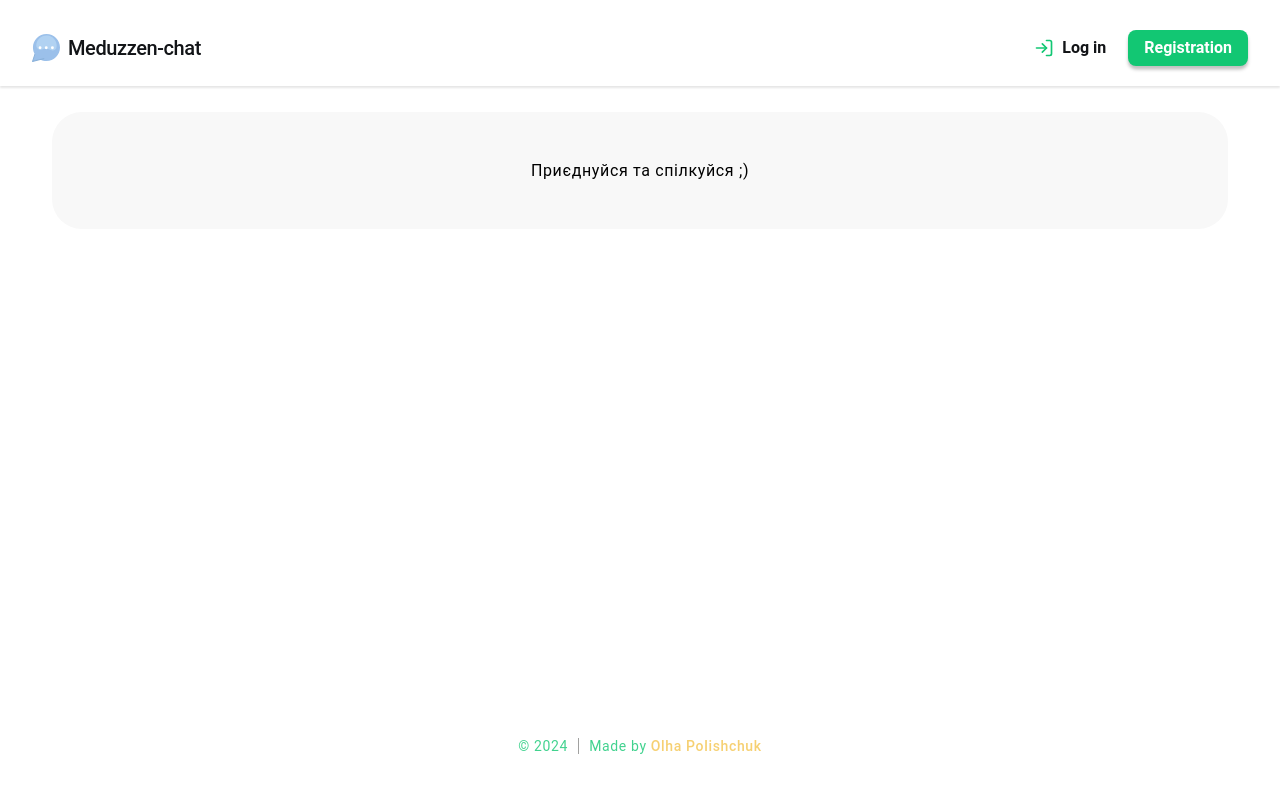
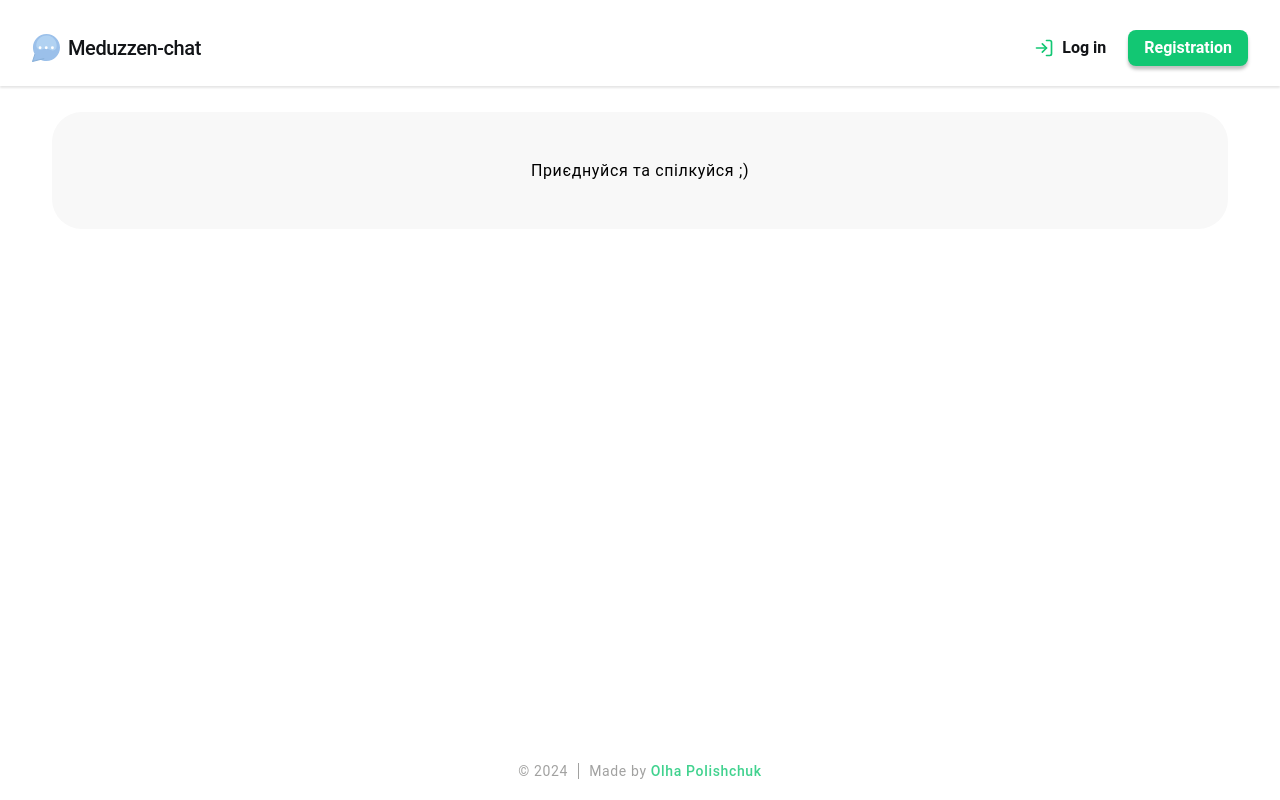
Before and after one commit to Polaolka/Meduzzen-test-front, a React (Create React App) app: page /Meduzzen-test-front/chat/1 in a window 1280 px wide. Built offline with nearby package versions, Linux system fonts and the light colour scheme; no server answers.

Commit message:
add styles and toast

```diff
--- a/src/components/App/App.tsx
+++ b/src/components/App/App.tsx
@@ -2,6 +2,7 @@
 import React, { lazy, useEffect } from 'react';
 import { useDispatch, useSelector } from 'react-redux';
 import { Route, Routes } from 'react-router-dom';
+import { Toaster } from "react-hot-toast";
 
 import { AppStyled } from './App.styled';
 import SharedLayout from '../SharedLayout/SharedLayout';
@@ -24,6 +25,7 @@ const App: React.FC = () => {
   }, [dispatch]);
 
   return (
+    <>
     <AppStyled>
       <Routes>
         <Route path="/" element={<SharedLayout />}>
@@ -36,6 +38,21 @@ const App: React.FC = () => {
         </Route>
       </Routes>
     </AppStyled>
+          <Toaster
+          position="top-center"
+          reverseOrder={false}
+          gutter={8}
+          containerClassName=""
+          containerStyle={{}}
+          toastOptions={{
+            duration: 4000,
+            style: {
+              background: "#fff",
+              color: "#363636",
+            },
+          }}
+        />
+        </>
   );
 };
 
--- a/src/components/Chat/Chat.styled.tsx
+++ b/src/components/Chat/Chat.styled.tsx
@@ -6,5 +6,5 @@ export const UsersStyled = styled.div`
   align-items: center;
   display: flex;
   flex-direction: column;
-  gap: 32px;
+  gap: 12px;
 `;
--- a/src/components/Footer/Footer.styled.tsx
+++ b/src/components/Footer/Footer.styled.tsx
@@ -4,8 +4,8 @@ import { colors } from "../../constants/index";
 import { transition } from "../../helpers/mixins";
 
 export const FooterStyled = styled.footer`
-  padding-top: 45px;
-  padding-bottom: 45px;
+  padding-top: 20px;
+  padding-bottom: 20px;
   position: relative;
 
   & ul {
@@ -27,7 +27,7 @@ export const FooterStyled = styled.footer`
     font-size: 14px;
     display: flex;
     align-items: center;
-    color: ${colors.colorGreen};
+    color: ${colors.colorLigthText};
 
     &:not(:last-child) {
       @media screen and (min-width: ${mediaSizes.tablet}) {
@@ -38,7 +38,7 @@ export const FooterStyled = styled.footer`
   }
 
   & .name {
-    color: ${colors.colorOrange};
+    color: ${colors.colorGreen};
     cursor: pointer;
     font-weight: 500;
     ${transition("color")}
--- a/src/components/Form/Form.styled.tsx
+++ b/src/components/Form/Form.styled.tsx
@@ -16,8 +16,9 @@ export const Caption = styled.p`
   &.sendMessage {
     margin-bottom: 4px;
   margin-right: 4px;
-  font-size: 20px;
+  font-size: 12px;
   font-weight: 500;
+  color: ${colors.colorLightBorder}
   }
 `;
 
--- a/src/components/Header/Header.tsx
+++ b/src/components/Header/Header.tsx
@@ -14,7 +14,6 @@ import Container from "../Container/Container";
 
 import { RegisterForm } from "../RegisterForm/RegisterForm";
 import Modal from "../Modal/Modal";
-import { selectUserName } from "../../redux/auth/selectors";
 import { logOut } from "../../redux/auth/authOperations";
 import LoginForm from "../LoginForm/LoginForm";
 import RootState from "../../redux/RootState";
@@ -23,7 +22,7 @@ import Logo from "../Logo/Logo";
 
 function Header() {
   const dispatch = useDispatch<ThunkDispatch<{}, {}, UnknownAction>>();
-  const login = useSelector(selectUserName);
+  const login = useSelector((state: RootState) => state.auth.name);
   const [isLoginModalOpened, setIsLoginModalOpened] = useState(false);
   const [isRegModalOpened, setIsRegModalOpened] = useState(false);
   const isAuth = useSelector((state: RootState) => state.auth.isAuth);
--- a/src/components/MessageCard/MessageCard.styled.tsx
+++ b/src/components/MessageCard/MessageCard.styled.tsx
@@ -7,7 +7,7 @@ import { transition } from "../../helpers/mixins";
 
 export const MessageCardStyled = styled.div`
   position: relative;
-  width: 100%;
+  width: fit-content;
   padding: 12px;
 
   display: flex;
@@ -17,34 +17,34 @@ export const MessageCardStyled = styled.div`
 
   justify-content: space-between;
 
-  border-radius: 24px;
+  border-radius: 12px;
+  border: 1px solid ${colors.colorLightBorder};
   background: ${colors.colorWhite};
 
   @media screen and (min-width: ${mediaSizes.tablet}) {
     justify-content: space-between;
-    flex-wrap: nowrap;
     padding: 12px;
-    gap: 30px;
+    gap: 12px;
   }
 
   @media screen and (min-width: ${mediaSizes.desktop}) {
     justify-content: space-between;
     padding: 16px;
-    gap: 40px;
+    gap: 16px;
   }
 `;
 
 export const MessageImgsWrapper = styled.div`
-  height: 150px;
+  width: 300px;
   gap: 10px;
   display: flex;
   align-items: start;
-  justify-content: center;
+  justify-content: start;
 `;
 
 export const MessageImgThumb = styled.div`
-  width: 120px;
-  height: 120px;
+  width: 92px;
+  height: 92px;
 
   display: flex;
   align-items: center;
@@ -63,8 +63,9 @@ export const MessageImg = styled.img`
 `;
 
 export const InfoMessageWrapper = styled.div`
-display: flex;
-gap: 8px;
+flex-wrap: wrap;
+  display: flex;
+  gap: 8px;
 `;
 
 export const InfoMessageList = styled.div`
@@ -88,19 +89,29 @@ export const HeartLineStyled = styled(HiOutlineHeart)`
 `;
 
 export const MessageContentBox = styled.div`
+  width: 300px;
   display: flex;
   justify-content: start;
   flex-direction: column;
   gap: 8px;
-  & p {
-    color: ${colors.colorLigthText};
-    margin: 0;
-  }
 `;
 
-export const MessagesContent = styled.h3`
-  color: ${colors.colorText};
-  font-size: 24px;
+export const MessageSenderName = styled.p`
+  color: ${colors.colorLigthText};
+  margin: 0;
+`;
+
+export const ButtonBox = styled.div`
+  /* margin-left: auto; */
+  display: flex;
+  justify-content: start;
+  flex-direction: column;
+  gap: 8px;
+`;
+
+export const MessagesContent = styled.p`
+  color: ${colors.colorBlack};
+  font-size: 16px;
   font-weight: 500;
   line-height: 1;
 `;
--- a/src/components/MessageCard/MessageCard.tsx
+++ b/src/components/MessageCard/MessageCard.tsx
@@ -11,6 +11,8 @@ import {
   MessageContentBox,
   MessageImgsWrapper,
   MessageImgThumb,
+  ButtonBox,
+  MessageSenderName,
 } from "./MessageCard.styled";
 import { Button } from "../Styled/index";
 import RootState from "../../redux/RootState";
@@ -64,7 +66,7 @@ const MessageCard: React.FC<{ Message: IMessage }> = ({ Message }) => {
           ) : (
             <MessagesContent>{content}</MessagesContent>
           )}
-          <p>{senderName}</p>
+          <MessageSenderName>Author: {senderName}</MessageSenderName>
         </MessageContentBox>
         {isLoading ? (
           <Loader />
@@ -81,7 +83,7 @@ const MessageCard: React.FC<{ Message: IMessage }> = ({ Message }) => {
             )}
           </MessageImgsWrapper>
         )}
-        <MessageContentBox>
+        <ButtonBox>
           {isEditing ? (
             <Button onClick={saveEditHandle} className="saveBtn">
               Save
@@ -94,7 +96,7 @@ const MessageCard: React.FC<{ Message: IMessage }> = ({ Message }) => {
           <Button onClick={deleteMessageHandle} className="deleteBtn">
             Delete
           </Button>
-        </MessageContentBox>
+        </ButtonBox>
       </InfoMessageWrapper>
     </MessageCardStyled>
   );
--- a/src/components/RegisterForm/RegisterForm.tsx
+++ b/src/components/RegisterForm/RegisterForm.tsx
@@ -15,8 +15,8 @@ import { Button } from "../Styled";
 import { IRegisterUserDTO, registerUser } from "../../redux/auth/authOperations";
 import Message from "../Message/Message";
 import ShowPassword from "../ShowPassword/ShowPassword";
-import { selectError } from "../../redux/auth/selectors";
 import { ThunkDispatch, UnknownAction } from "@reduxjs/toolkit";
+import RootState from "../../redux/RootState";
 interface LoginFormProps {
   setIsRegModalOpened: React.Dispatch<React.SetStateAction<boolean>>;
 }
@@ -39,7 +39,9 @@ export const RegisterForm: React.FC<LoginFormProps> = ({ setIsRegModalOpened })
     password: yup.string().min(4).max(100).required(),
   });
 
-  const message = useSelector(selectError);
+  const message = useSelector((state: RootState) => state.auth.error);
+  console.log("message:", message);
+
 
   const onClickHandler = () => {
     setPasswordShown((state) => !state);
--- a/src/constants/colors.ts
+++ b/src/constants/colors.ts
@@ -5,6 +5,7 @@ export const colors = Object.freeze({
     colorText: "#121417",
     colorLightOrange: "#fbe9ba",
     colorLightBG: "#f8f8f8",
+    colorLightBorder: "#b8c9c8",
     colorLightBlue: "#5cd2e4",
     colorLightRed: "#f27384",
     colorLigthText: "#8A8A89",
--- a/src/index.css
+++ b/src/index.css
@@ -1,4 +1,4 @@
-body {
+/* body {
   margin: 0;
   font-family: -apple-system, BlinkMacSystemFont, 'Segoe UI', 'Roboto', 'Oxygen',
     'Ubuntu', 'Cantarell', 'Fira Sans', 'Droid Sans', 'Helvetica Neue',
@@ -10,4 +10,4 @@ body {
 code {
   font-family: source-code-pro, Menlo, Monaco, Consolas, 'Courier New',
     monospace;
-}
+} */
--- a/src/redux/auth/authSlice.ts
+++ b/src/redux/auth/authSlice.ts
@@ -6,6 +6,7 @@ import {
   currentUser,
   refreshUser
 } from "./authOperations";
+import toast from 'react-hot-toast';
 
 
 interface IAuthState {
@@ -41,8 +42,8 @@ const authSlice = createSlice({
         state.error = null;
       })
       .addCase(registerUser.rejected, (state, { payload }: PayloadAction<AsyncThunkPayload<typeof registerUser> | undefined>) => {
-        // payload тепер може бути undefined, робимо перевірку
         state.error = payload ? String(payload) : null;
+        toast.error(`error: ${payload}`);
       })
       .addCase(logInUser.fulfilled, (state, { payload }: PayloadAction<AsyncThunkPayload<typeof logInUser>>) => {
         const { name, email, id } = payload;
@@ -54,6 +55,7 @@ const authSlice = createSlice({
       })
       .addCase(logInUser.rejected, (state, { payload }: PayloadAction<AsyncThunkPayload<typeof logInUser> | undefined>) => {
         state.error = payload ? String(payload) : null;
+        toast.error(`error: ${payload}`);
       })
       .addCase(refreshUser.fulfilled, (state, { payload }: PayloadAction<AsyncThunkPayload<typeof refreshUser>>) => {
         console.log("payload:", payload);
@@ -78,6 +80,7 @@ const authSlice = createSlice({
         state.name = null;
         state.email = null;
         state.isAuth = false;
+        // toast.error(`error: ${payload}`);
       })
       .addCase(currentUser.fulfilled, (state, { payload }: PayloadAction<AsyncThunkPayload<typeof currentUser>>) => {
         const { name, email, id } = payload;
```
